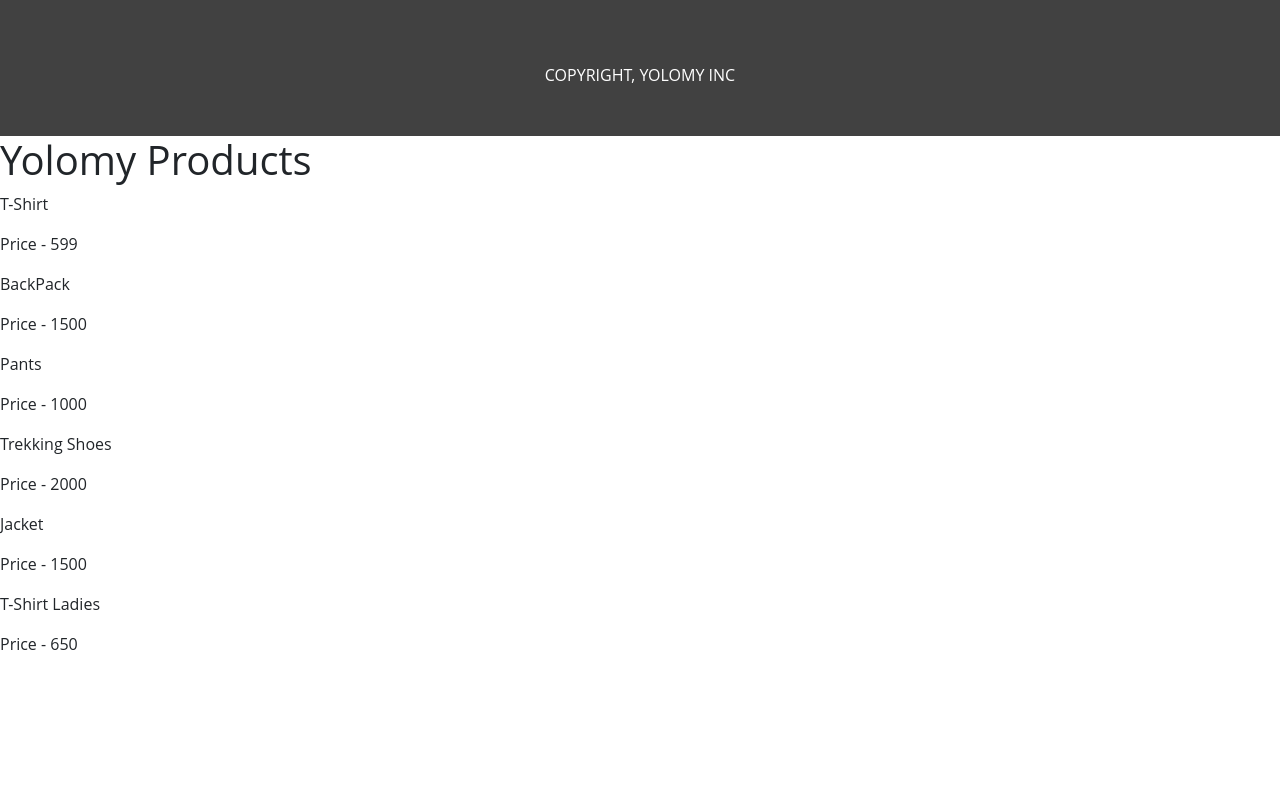
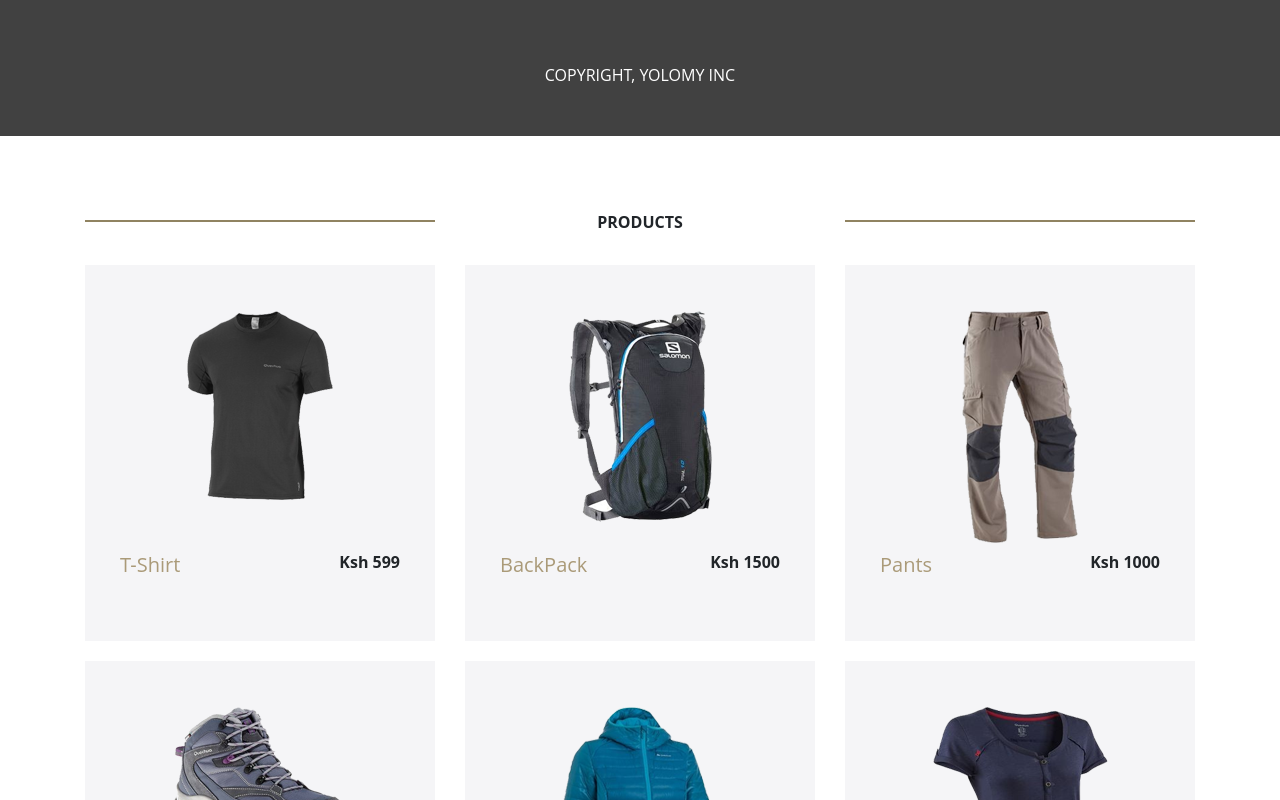
Before and after one commit to geoffreyodari/yolomy, a React (Create React App) app: page / in a window 1280 px wide. Shown: the part 1380-2180 px from the top of the page. Before the commit the page ends 2052 px from the top, so only its background shows below. Built offline with nearby package versions, Linux system fonts and the light colour scheme.

Commit message:
added styling to products

```diff
--- a/src/components/Product.js
+++ b/src/components/Product.js
@@ -1,19 +1,36 @@
 import React from 'react';
-import PropTypes from 'prop-types'
+import PropTypes from 'prop-types';
+
+import '../styles/product.css'
 
 function Product(props) {
    return (
        <React.Fragment>
-           <p> {props.name} </p>
-           <p>Price - {props.price} </p>
+       <div className="col-12 col-sm-12 col-md-4" >
+           <div className="product" >
+               <div className="product-img">
+                   <img
+                   src= {props.photo}
+                   className="img-fluid d-block mx-auto"
+                   alt = {props.photo}/>
+               </div>
+               <div className="product-name-cost">
+                   <h5 className="float-left gold">{props.name} </h5>
+                   <h6 className="float-right font-weight-bold"> Ksh  {props.price}</h6>
+               </div>
+               <div >
+               </div>
+           </div>
+
+       </div>
        </React.Fragment>
    )
-
 }
 
 Product.propTypes ={
-    name: PropTypes.string,
-    Price: PropTypes.string
- }
+   name: PropTypes.string,
+   size: PropTypes.string,
+   Price: PropTypes.string
+}
 
 export default Product;
--- a/src/components/ProductList.js
+++ b/src/components/ProductList.js
@@ -1,52 +1,93 @@
 import React from 'react';
 import Product from './Product'
+import '../styles/productlist.css'
+import tshirt from '../images/products/tshirt.png';
+import backpack from '../images/products/backpack.png';
+import pants from '../images/products/pants.png';
+import trekkingshoes from '../images/products/trekkingshoes.png';
+import giacket from '../images/products/giacket.png';
+import tshirt_ladies from '../images/products/tshirt_ladies.png';
 
 // ActualProductList
 const actualProductList = [
 
+
    {
        name: 'T-Shirt',
        price: '599',
+       photo: tshirt,
        id: "1"
    },
    {
        name: 'BackPack',
        price: '1500',
+       photo: backpack,
        id: "2"
    },
    {
        name: 'Pants',
        price: '1000',
+       photo: pants,
        id: '3'
    },
    {
        name: 'Trekking Shoes',
        price: '2000',
+       photo: trekkingshoes,
        id: '4'
    },
    {
        name: 'Jacket',
        price: '1500',
+       photo: giacket,
        id: '5'
    },
    {
        name:'T-Shirt Ladies',
        price: '650',
+       photo: tshirt_ladies,
        id: '6'
    }
 ]
 
+
 function ProductList() {
    return (
        <React.Fragment>
-           <h1>Yolomy Products</h1>
-           {actualProductList.map((product)=>
-               (<Product
+            <div className='container' id="products">
+                <div className="row pdg-line">
+
+                    {/* Product Title */}
+                    <div className="col-4 col-sm-4 col-md-4">
+
+                                <div className="abt-top-border"> </div>
+                            </div>
+                            <div className="col-4 col-sm-4 col-md-4">
+                                <p className="product-title text-center">PRODUCTS </p>
+                            </div>
+                            <div className="col-4 col-sm-4 col-md-4">
+                                <div className="abt-top-border"> </div>
+                    </div>
+
+                </div>
+
+                {/* Product List */}
+                <div className="men-products">
+                    <div className="row">
+                    {actualProductList.map((product) =>
+                        <  Product
+                        photo = {product.photo}
                         name = {product.name}
                         price = {product.price}
-               key = {product.id}
-               />)
+                        id = {product.id}
+                        key= {product.id}/>
+
                     )}
+                    </div>
+
+                </div>
+
+            </div>
        </React.Fragment>
    )
 }
--- /dev/null
+++ b/src/styles/product.css
@@ -0,0 +1,19 @@
+.product{
+    height: 376px;
+    /* width: 316px; */
+    width: 100%;
+    margin-bottom: 20px;
+    background-color: #f5f5f7;
+    }
+   .product-img{
+    height: 288px;
+   }
+   .product-img img{
+    padding-top: 46px;
+   }
+   .product-name-cost {
+    font-size: 15px;
+    font-weight: bold;
+    width: 80%;
+    margin: auto;
+   }
--- a/src/styles/productlist.css
+++ b/src/styles/productlist.css
@@ -0,0 +1,20 @@
+.section-3{
+    padding-bottom: 132px;
+   }
+   .pdg-line{
+    padding-top:84px;
+   }
+   .line {
+    border: 1.5px solid #cbcbcb;
+    margin-top: 10px;
+   }
+   .gold{
+    color:#aa9a78;
+   }
+   .product-title {
+    font-weight: bold;
+    margin-top: -10px
+   }
+   .men-products {
+    padding-top: 15px;
+   }
```
Lines whose indentation alone changed are shown as unchanged.
